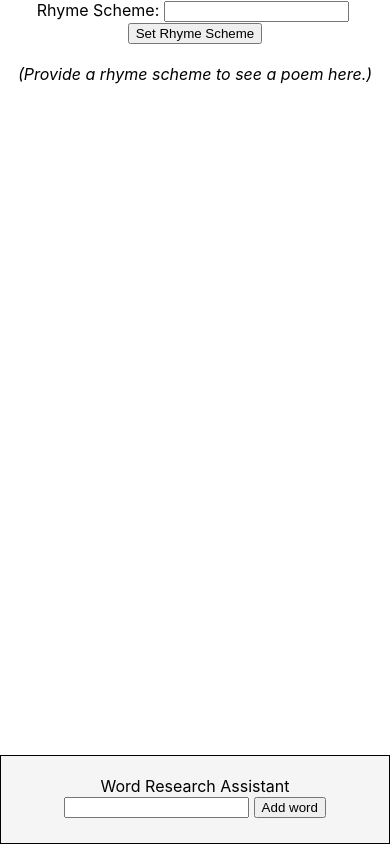
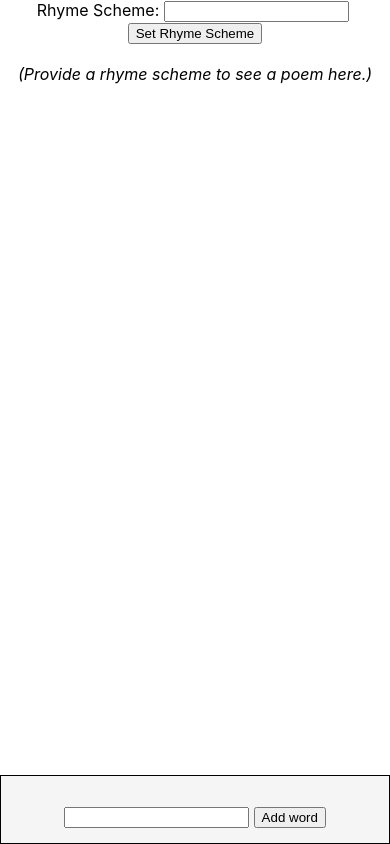
Before and after one commit to theredwillow/poem-generator, a React (Create React App) app: page / in a window 390 px wide. Built offline with nearby package versions, Linux system fonts and the light colour scheme.

Commit message:
Optomizing for mobile

```diff
--- a/src/Poem/Research/index.css
+++ b/src/Poem/Research/index.css
@@ -1,11 +1,19 @@
-.research {
+#research {
     border: 1px solid black;
     position: fixed;
     bottom: 0;
     left: 0;
     right: 0;
-    padding: 20px;
+    padding: 10px;
     background-color: whitesmoke;
+}
+
+#research:not(.expanded) .data-display {
+    display: none;
+}
+
+#research input {
+    text-transform: lowercase;
 }
 
 .words-display {
@@ -42,5 +50,6 @@
 }
 
 .provided-by {
+    font-size: 10px;
     font-style: italic;
 }
--- a/src/Poem/Research/index.jsx
+++ b/src/Poem/Research/index.jsx
@@ -24,6 +24,7 @@ const Research = () => {
 
   const buildSection = (title, func) => {
     const titleLower = title.toLowerCase().replace(/ /g, '-');
+    if (!results) { return; }
     return (
       <div className={`data ${titleLower}`}>
         <div className="title">{title}</div>
@@ -59,9 +60,7 @@ const Research = () => {
     );
   };
 
-  let dataDisplay = '';
-  if (results) {
-    dataDisplay = (
+  const dataDisplay = (
     <div className="data-display">
       <div className="data definitions">
         <div className="title">Definitions</div>
@@ -78,12 +77,11 @@ const Research = () => {
       </div>
     </div>
   );
-  }
 
-  const submitNewWord = () => { addWord(input); setInput(''); };
+  const submitNewWord = () => { addWord(input.toLowerCase()); setInput(''); };
   return (
-    <div className="research">
-      Word Research Assistant<br/>
+    <div id="research" className={results ? 'expanded' : ''}>
+      {dataDisplay}<br/>
       <input
         type="text"
         name="research-word"
@@ -97,7 +95,6 @@ const Research = () => {
         Add word
       </button>
       {wordsDisplay}
-      {dataDisplay}
     </div>
   );
 }
--- a/src/Poem/Stanza/index.jsx
+++ b/src/Poem/Stanza/index.jsx
@@ -10,7 +10,7 @@ const Stanza = ({ stanza, i }) => {
       <div className="line-container">
         {lineDisplays}
       </div>
-      <textarea className="stanza-notes" rows={lines.length * 4} />
+      <textarea className="stanza-notes" rows={lines.length} />
     </div>
   );
 };
```
Lines whose indentation alone changed are shown as unchanged.
